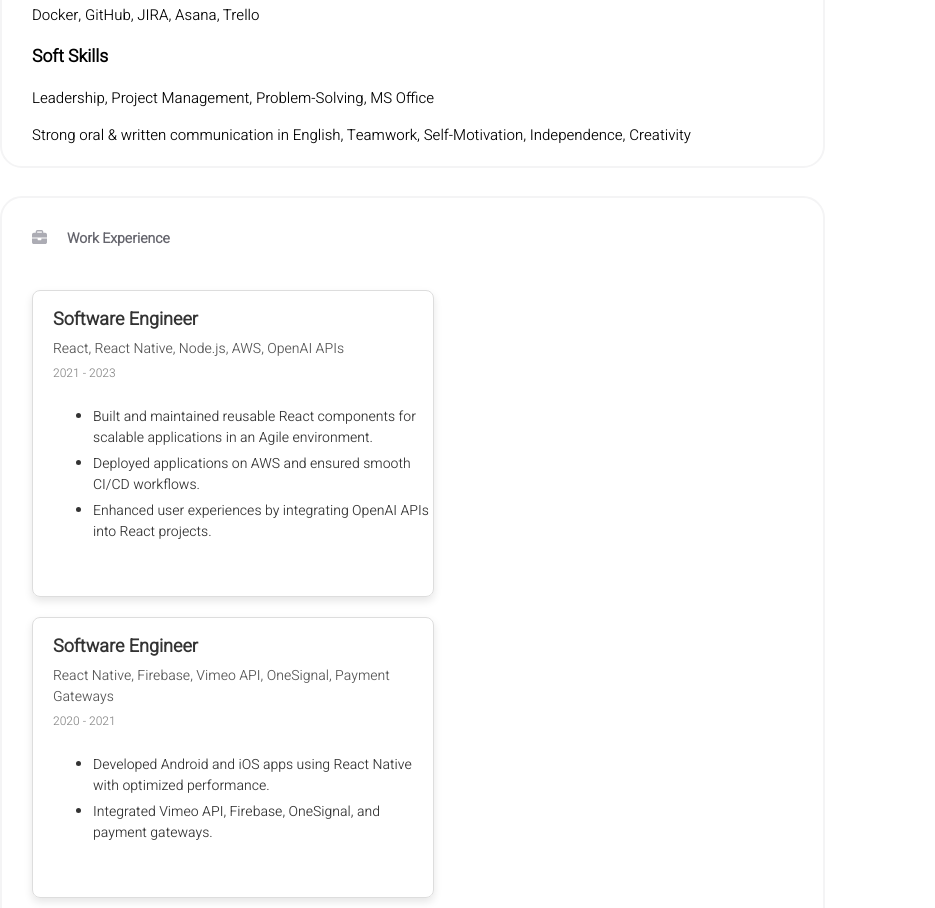
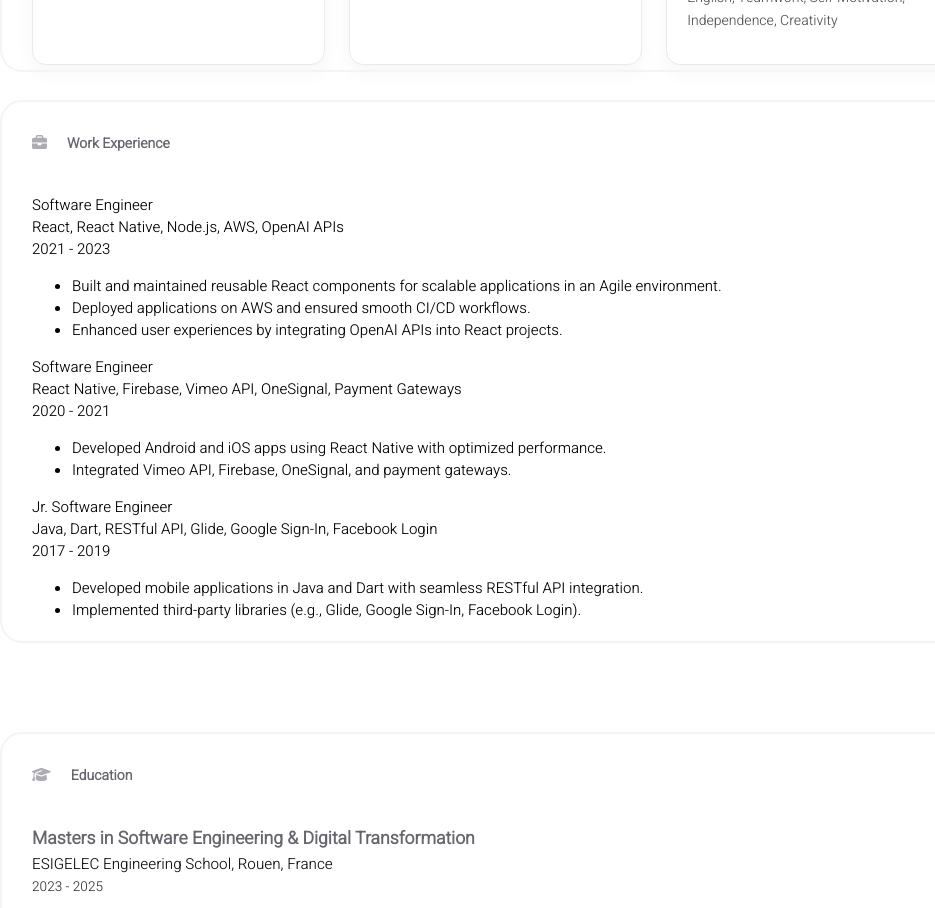
Before and after one commit to Nethzz/MyPortfolio, a React (Create React App) app: page / in a window 1280 px wide. Shown: the part 2160-3068 px from the top of the page, without its empty margins (138-1073 px from the left). Built offline with nearby package versions, Linux system fonts and the light colour scheme.

Commit message:
style changes

```diff
--- a/src/components/homepage/styles/education.css
+++ b/src/components/homepage/styles/education.css
@@ -1,69 +1,80 @@
 @import "../../../data/styles.css";
 
-.education-body {
-    margin-bottom: 20px;
+/* --- Education Container --- */
+.homepage-education {
+    padding-top: 30px;
+    display: flex;
+    flex-direction: column;
+    gap: 25px;
 }
 
+/* --- Education Item --- */
 .education-item {
     display: flex;
     flex-direction: column;
     align-items: flex-start;
-    padding-bottom: 40px;
-    width: 400px;
-    border: 1px solid #ddd;
-    border-radius: 8px;
-    box-shadow: 0 4px 8px rgba(0, 0, 0, 0.1);
-    margin-bottom: 20px;
-    transition: transform 0.3s ease, box-shadow 0.3s ease;
+    padding: 0;
+    width: 100%;
+    background: transparent;
+    box-shadow: none;
+    border: none;
 }
 
-.education-item:hover {
-    transform: translateY(-5px);
-    box-shadow: 0 6px 12px rgba(0, 0, 0, 0.2);
-}
-
+/* --- Optional Image/Icon --- */
 .education-image {
     height: 50px;
     width: 50px;
     border-radius: 50%;
-    border: 3px solid #fff;
-    box-shadow: 0px 7px 10px rgba(0, 0, 0, 0.25);
+    margin-bottom: 10px;
+    border: none;
+    box-shadow: none;
 }
 
+/* --- Titles & Text --- */
 .education-title {
-    font-size: 18px;
+    font-size: 1.1rem;
     font-weight: 700;
-    padding-left: 20px;
-    color: #333;
-    margin-top: 15px;
+    color: var(--secondary-color);
+    margin-bottom: 2px;
 }
 
 .education-subtitle {
-    font-size: 14px;
-    color: #555;
-    padding-left: 20px;
-    margin-top: 5px;
+    font-size: 0.95rem;
+    color: #111;
+    margin-bottom: 2px;
 }
 
 .education-duration {
-    font-size: 12px;
-    color: #888;
-    padding-left: 20px;
-    margin-top: 5px;
+    font-size: 0.85rem;
+    color: #383839;
+    margin-bottom: 5px;
 }
 
 .education-description {
-    font-size: 14px;
-    color: #333;
-    padding-left: 20px;
-    margin-top: 10px;
+    font-size: 0.92rem;
+    color: #111;
+    margin-top: 5px;
 }
 
 .education-description ul {
     list-style-type: disc;
-    padding-left: 40px;
+    padding-left: 18px;
+    margin: 0;
 }
 
 .education-description li {
-    margin-bottom: 5px;
+    margin-bottom: 4px;
 }
+
+/* --- Responsive --- */
+@media (max-width: 1024px) {
+    .homepage-education {
+        padding: 20px 0;
+    }
+}
+
+@media (max-width: 768px) {
+    .education-item {
+        width: 100%;
+    }
+}
--- a/src/components/homepage/styles/works.css
+++ b/src/components/homepage/styles/works.css
@@ -1,69 +1,57 @@
 @import "../../../data/styles.css";
 
-.works-body {
-	margin-bottom: 20px;
+/* ===== Skills Wrapper ===== */
+.skills {
+	width: 100%;
 }
 
-.work {
-	display: flex;
-	flex-direction: column;
-	align-items: flex-start;
-	padding-bottom: 40px;
-	width: 400px;
-	border: 1px solid #ddd;
-	border-radius: 8px;
-	box-shadow: 0 4px 8px rgba(0, 0, 0, 0.1);
-	margin-bottom: 20px;
-	transition: transform 0.3s ease, box-shadow 0.3s ease;
-}
-
-.work:hover {
-	transform: translateY(-5px);
-	box-shadow: 0 6px 12px rgba(0, 0, 0, 0.2);
-}
-
-.work-image {
-	height: 50px;
-	width: 50px;
-	border-radius: 50%;
-	border: 3px solid #fff;
-	box-shadow: 0px 7px 10px rgba(0, 0, 0, 0.25);
-}
-
-.work-title {
-	font-size: 18px;
-	font-weight: 700;
-	padding-left: 20px;
-	color: #333;
-	margin-top: 15px;
-}
-
-.work-subtitle {
-	font-size: 14px;
-	color: #555;
-	padding-left: 20px;
-	margin-top: 5px;
-}
-
-.work-duration {
-	font-size: 12px;
-	color: #888;
-	padding-left: 20px;
-	margin-top: 5px;
-}
-
-.work-description {
-	font-size: 14px;
-	color: #333;
-	padding-left: 20px;
+/* ===== Skills Body ===== */
+.skills-body {
+	display: grid;
+	grid-template-columns: repeat(auto-fit, minmax(260px, 1fr));
+	gap: 24px;
 	margin-top: 10px;
 }
 
-.work-description ul {
-	list-style-type: disc;
-	padding-left: 40px;
+/* ===== Skill Category Card ===== */
+.skill-category {
+	background: #ffffff;
+	border-radius: 14px;
+	padding: 18px 20px;
+	border: 1px solid #eaeaea;
+	box-shadow: 0 8px 20px rgba(0, 0, 0, 0.04);
+	transition: transform 0.25s ease, box-shadow 0.25s ease;
 }
 
-.work-description li {
-	margin-bottom: 5px;
+.skill-category:hover {
+	transform: translateY(-4px);
+	box-shadow: 0 12px 28px rgba(0, 0, 0, 0.08);
 }
+
+/* ===== Category Title ===== */
+.skill-category h3 {
+	font-size: 16px;
+	font-weight: 700;
+	margin-bottom: 8px;
+	color: #111;
+	position: relative;
+}
+
+/* Accent underline */
+.skill-category h3::after {
+	content: "";
+	display: block;
+	width: 36px;
+	height: 3px;
+	background-color: #4f46e5;
+	margin-top: 6px;
+	border-radius: 2px;
+}
+
+/* ===== Skill Text ===== */
+.skill-category p {
+	font-size: 14px;
+	color: #555;
+	line-height: 1.6;
+	margin-top: 10px;
+}
```
